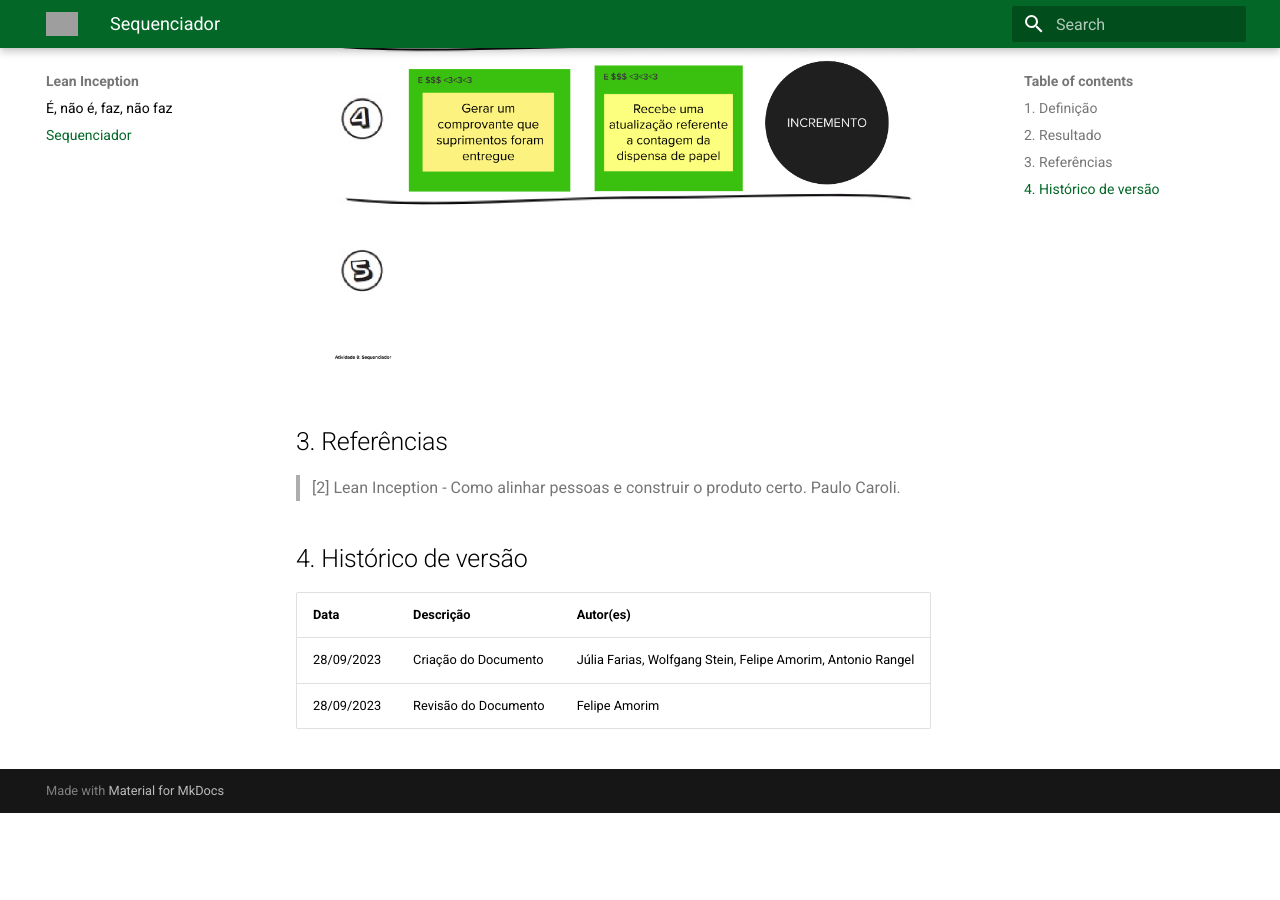
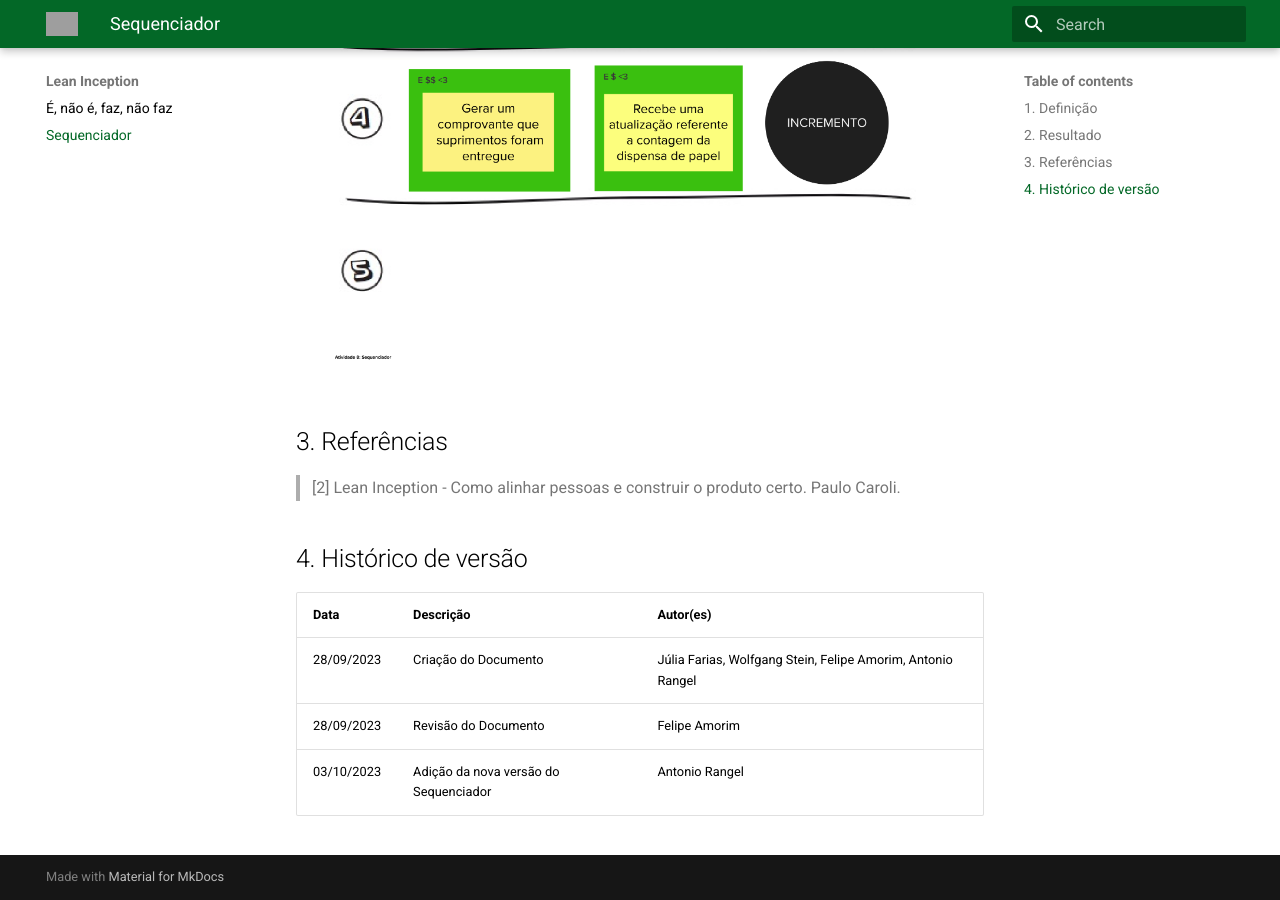
Before and after one commit to fga-eps-mds/2023.2-PrintGo-Doc, an MkDocs documentation site: the page built from docs/Lean/sequenciador.md, in a window 1280 px wide and 900 px high, scrolled down 956 px. Built offline with MkDocs 1.6.1 and Material for MkDocs 9.7.7, drawn with Linux system fonts in a browser that asks for light colours; before the commit the page ends 1769 px from its top, so only the background shows below that; grey boxes are pictures that could not be loaded.

Commit message:
:pencil:(#75): Atualizando imagem do Sequenciador

```diff
--- a/docs/Lean/sequenciador.md
+++ b/docs/Lean/sequenciador.md
@@ -20,3 +20,4 @@ O sequenciador é um template que consiste em uma sequência de ondas numeradas,
 |--------|-------------|--------------|
 |28/09/2023| Criação do Documento | Júlia Farias, Wolfgang Stein, Felipe Amorim, Antonio Rangel |
 |28/09/2023| Revisão do Documento | Felipe Amorim |
+|03/10/2023 | Adição da nova versão do Sequenciador | Antonio Rangel |
```
Also changed, not shown: docs/assets/lean-inception/sequenciador.png.
